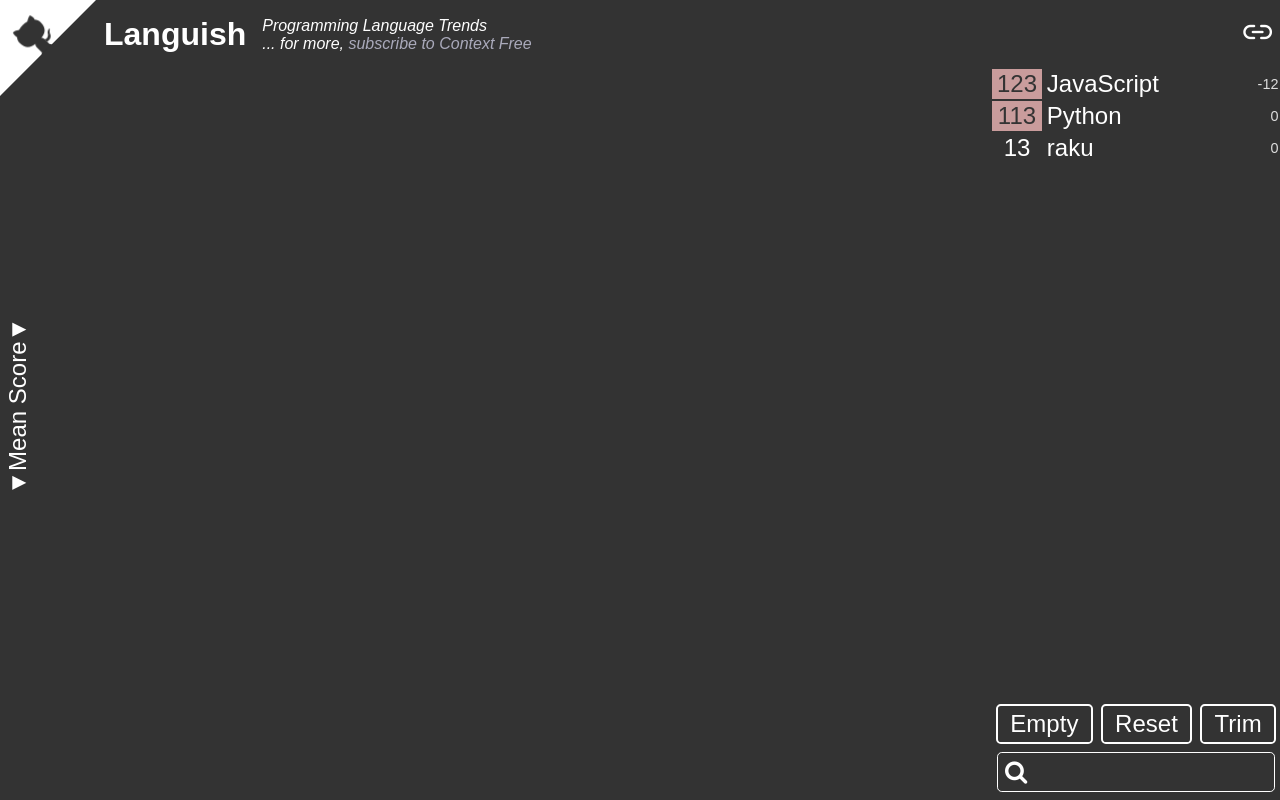
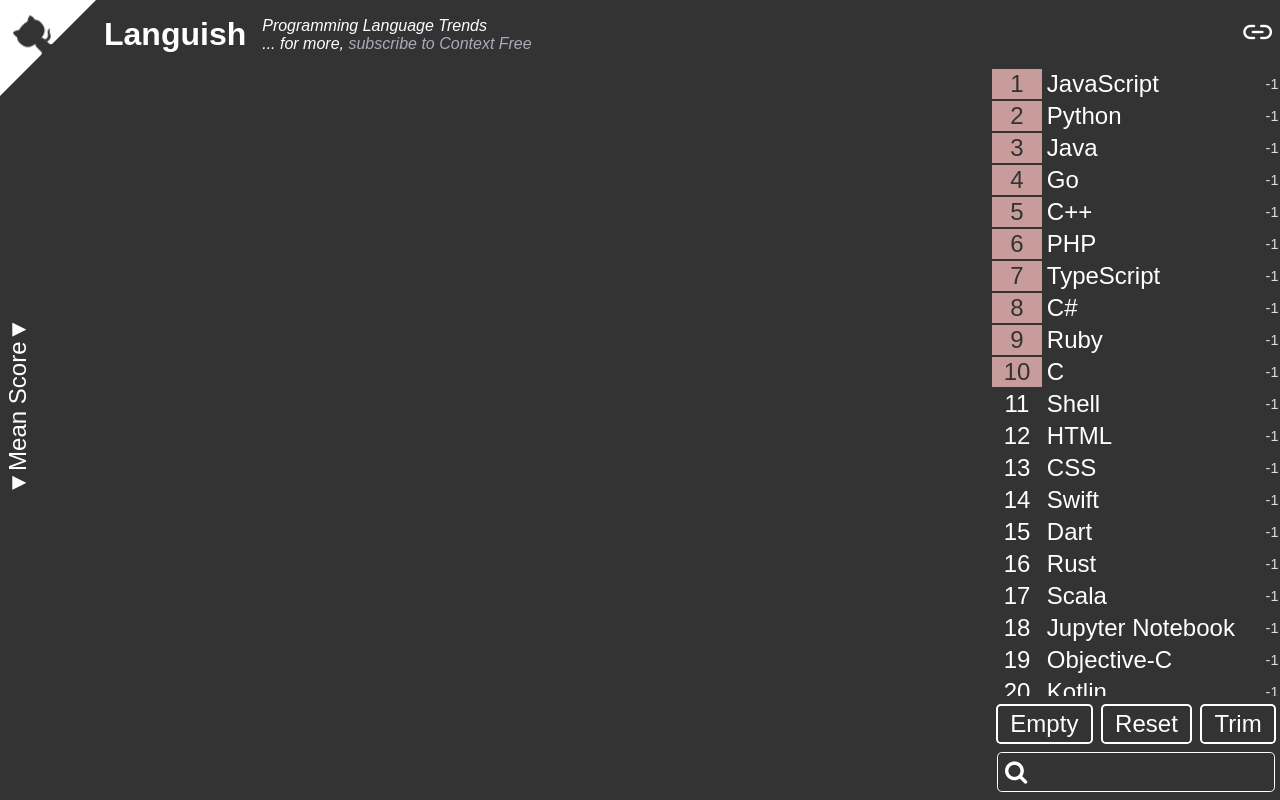
Before and after one commit to tjpalmer/languish, a React (Create React App) app: page / in a window 1280 px wide. Built offline with nearby package versions, Linux system fonts and the light colour scheme.

Commit message:
rendering the list

```diff
--- a/old/app.ts
+++ b/old/app.ts
@@ -335,7 +335,6 @@ export class App {
       let label = document.createElement("td");
       label.classList.add("label");
       label.textContent = name;
-      label.appendChild(this.makeInfo(name));
       row.appendChild(label);
       // Rank change.
       let change = document.createElement("td");
--- a/src/components/LangItem.tsx
+++ b/src/components/LangItem.tsx
@@ -1,5 +1,4 @@
 import { clx } from "helpers";
-import { colors } from "parsedData";
 import React from "react";
 
 const customNames: { [key: string]: string } = {
@@ -17,14 +16,21 @@ const customTopics: { [key: string]: string } = {
   "visual basic .net": "visual-basic-net",
 };
 
-interface LangItemProps {
+export interface LangItemProps {
   rank: number;
+  color: string;
   name: string;
   diff: number;
   selected?: boolean;
 }
 
-const LangItem: React.FC<LangItemProps> = ({ diff, name, rank, selected }) => {
+const LangItem: React.FC<LangItemProps> = ({
+  diff,
+  name,
+  rank,
+  selected,
+  color,
+}) => {
   const lowerCaseName = name.toLowerCase();
   const customName = customNames[lowerCaseName] || lowerCaseName;
   const customTopic = customTopics[customName] || customName.replace(/ /g, "-");
@@ -33,7 +39,7 @@ const LangItem: React.FC<LangItemProps> = ({ diff, name, rank, selected }) => {
     <tr className="interactive" data-name={name}>
       <td
         className={clx("marker", selected && "active")}
-        style={selected ? { backgroundColor: colors[name] } : undefined}
+        style={selected ? { backgroundColor: color } : undefined}
       >
         {rank}
       </td>
--- a/src/components/LangList.tsx
+++ b/src/components/LangList.tsx
@@ -12,9 +12,15 @@ const LangList = () => {
         <div className="listScroll">
           <div className="listBox">
             <table>
-              <LangItem diff={-12} name={"JavaScript"} rank={123} selected />
-              <LangItem diff={-0} name={"Python"} rank={113} selected />
-              <LangItem diff={0} name={"raku"} rank={13} />
+              {global.langList.map(
+                (lang) =>
+                  (global.trimmed && !global.selectedLangs.has(lang.name)) || (
+                    <LangItem
+                      {...lang}
+                      selected={global.selectedLangs.has(lang.name)}
+                    />
+                  )
+              )}
             </table>
           </div>
         </div>
@@ -33,8 +39,8 @@ const LangList = () => {
           Reset
         </div>
         <div
-          className={clx("trim interactive", global.isTrimmed && "checked")}
-          onClick={global.toggleIsTrimmed}
+          className={clx("trim interactive", global.trimmed && "checked")}
+          onClick={global.toggleTrimmed}
           title="Toggle showing selected vs all languages"
         >
           Trim
--- a/src/context.tsx
+++ b/src/context.tsx
@@ -1,17 +1,21 @@
-import { Metrics } from "parsedData";
+import { LangItemProps } from "components/LangItem";
+import { objectEntries } from "helpers";
+import { colors, entries, Metrics } from "parsedData";
 import React from "react";
 
 const defaultState = {
   searchTerm: "",
-  isTrimmed: false,
+  trimmed: false,
   metricsAreExpanded: false,
   metric: "mean" as keyof Metrics,
+  langList: [] as Omit<LangItemProps, "selected">[],
+  selectedLangs: new Set<string>(),
 };
 
 // react context isnt very type-friendly, need to declare noops
 const noopFuncs = {
   updateSearchTerm(searchTerm: string) {},
-  toggleIsTrimmed() {},
+  toggleTrimmed() {},
   toggleMetricsAreExpanded() {},
   emptyList() {},
   resetList() {},
@@ -26,11 +30,20 @@ export const GlobalContext = React.createContext({
 export class GlobalProvider extends React.Component<{}, typeof defaultState> {
   state = defaultState;
 
+  constructor(props: {}) {
+    super(props);
+
+    // queuing because using setState in a constructor is forbidden
+    queueMicrotask(() => this.constructList());
+
+    console.log(this.state.langList);
+  }
+
   updateSearchTerm = (searchTerm: string) => this.setState({ searchTerm });
 
-  toggleIsTrimmed = () =>
+  toggleTrimmed = () =>
     this.setState((prevState) => ({
-      isTrimmed: !prevState.isTrimmed,
+      trimmed: !prevState.trimmed,
     }));
 
   toggleMetricsAreExpanded = () =>
@@ -40,7 +53,16 @@ export class GlobalProvider extends React.Component<{}, typeof defaultState> {
 
   emptyList = () => {};
 
-  resetList = () => {};
+  resetList = () => {
+    // mark top 10 as selected
+    const selected = new Set<string>();
+
+    for (let i = 0; i < 10; i++) {
+      selected.add(this.state.langList[i].name);
+    }
+
+    this.setState({ selectedLangs: selected });
+  };
 
   changeMetric = (metric: keyof Metrics) => this.setState({ metric });
 
@@ -49,7 +71,7 @@ export class GlobalProvider extends React.Component<{}, typeof defaultState> {
       value={{
         ...this.state,
         updateSearchTerm: this.updateSearchTerm,
-        toggleIsTrimmed: this.toggleIsTrimmed,
+        toggleTrimmed: this.toggleTrimmed,
         toggleMetricsAreExpanded: this.toggleMetricsAreExpanded,
         emptyList: this.emptyList,
         resetList: this.resetList,
@@ -59,4 +81,38 @@ export class GlobalProvider extends React.Component<{}, typeof defaultState> {
       {this.props.children}
     </GlobalContext.Provider>
   );
+
+  private constructList() {
+    const counts = objectEntries(entries)
+      .map(([name, stats]) => ({
+        name,
+        value: stats[stats.length - 1][this.state.metric],
+      }))
+      .sort((a, b) => b.value - a.value);
+
+    let currRank: number;
+    this.state.langList = counts.map((ele, i) => {
+      let rank: number;
+
+      // edge case for first element
+      // if theres a tie, dont increment the rank
+      if (i === 0) {
+        rank = 1;
+      } else if (counts[i - 1].value === ele.value) {
+        rank = currRank;
+      } else {
+        rank = currRank + 1;
+      }
+      currRank = rank;
+
+      return {
+        name: ele.name,
+        rank,
+        color: colors[ele.name],
+        diff: -1,
+      };
+    });
+
+    this.resetList();
+  }
 }
```
